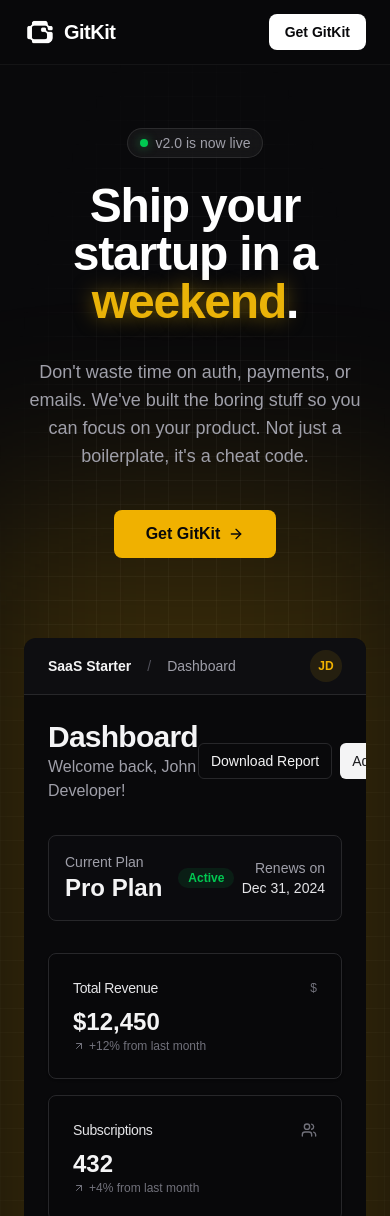
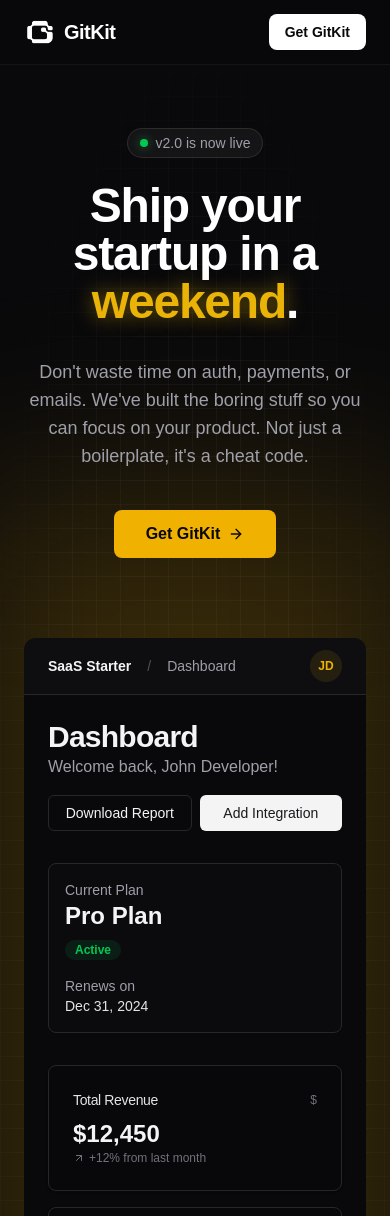
Before and after one commit to ayudb1304-wq/GitKit-Landing-Page, a Next.js app: page / in a window 390 px wide. Shown: the top 1216 px of the page. Built offline with nearby package versions, Linux system fonts and the light colour scheme.

Commit message:
Improve mobile responsiveness for dashboard mock

```diff
--- a/src/components/landing/HeroDashboardMock.tsx
+++ b/src/components/landing/HeroDashboardMock.tsx
@@ -83,30 +83,30 @@
 
       <div className="p-6 md:p-8 space-y-8 bg-zinc-950">
         {/* Header Section */}
-        <div className="flex items-center justify-between">
+        <div className="flex flex-col md:flex-row md:items-center justify-between gap-4">
           <div>
             <h2 className="text-3xl font-bold tracking-tight text-zinc-100">Dashboard</h2>
             <p className="text-zinc-400">Welcome back, John Developer!</p>
           </div>
           <div className="flex items-center gap-2">
-            <Button size="sm" variant="outline">Download Report</Button>
-            <Button size="sm">Add Integration</Button>
+            <Button size="sm" variant="outline" className="w-full md:w-auto">Download Report</Button>
+            <Button size="sm" className="w-full md:w-auto">Add Integration</Button>
           </div>
         </div>
 
         {/* Current Plan Card */}
         <div className="rounded-lg border border-zinc-800 bg-zinc-900/20 p-4">
-          <div className="flex items-center justify-between">
-            <div className="flex items-center gap-4">
+          <div className="flex flex-col md:flex-row md:items-center justify-between gap-4">
+            <div className="flex flex-col sm:flex-row sm:items-center gap-2 sm:gap-4">
               <div>
                 <p className="text-sm font-medium text-zinc-400">Current Plan</p>
                 <p className="text-2xl font-bold text-zinc-100">Pro Plan</p>
               </div>
-              <Badge variant="secondary" className="bg-green-500/10 text-green-500 hover:bg-green-500/20 border-0">
+              <Badge variant="secondary" className="bg-green-500/10 text-green-500 hover:bg-green-500/20 border-0 w-fit">
                 Active
               </Badge>
             </div>
-            <div className="text-right">
+            <div className="text-left md:text-right">
               <p className="text-sm text-zinc-400">Renews on</p>
               <p className="text-sm font-medium text-zinc-200">Dec 31, 2024</p>
             </div>
```
